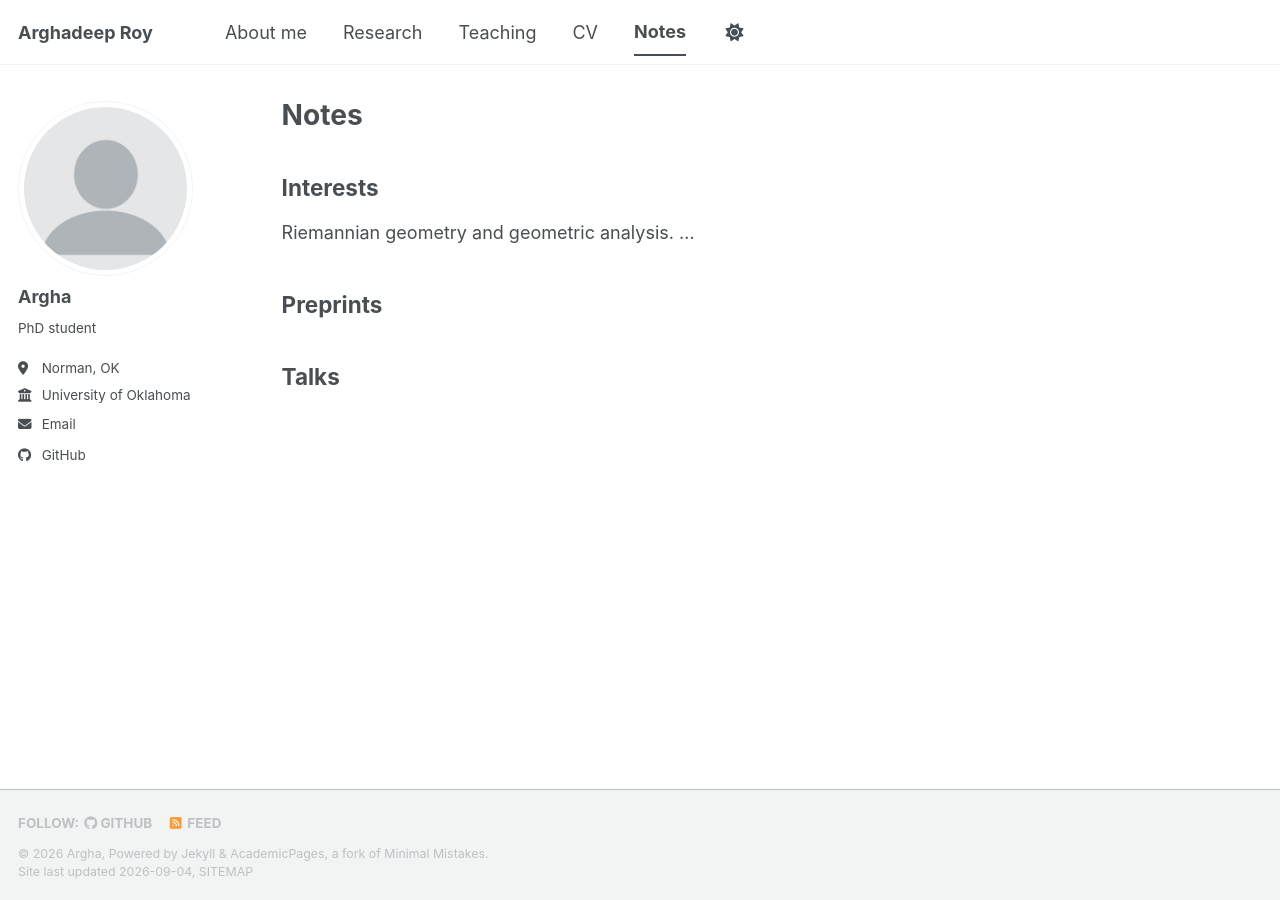
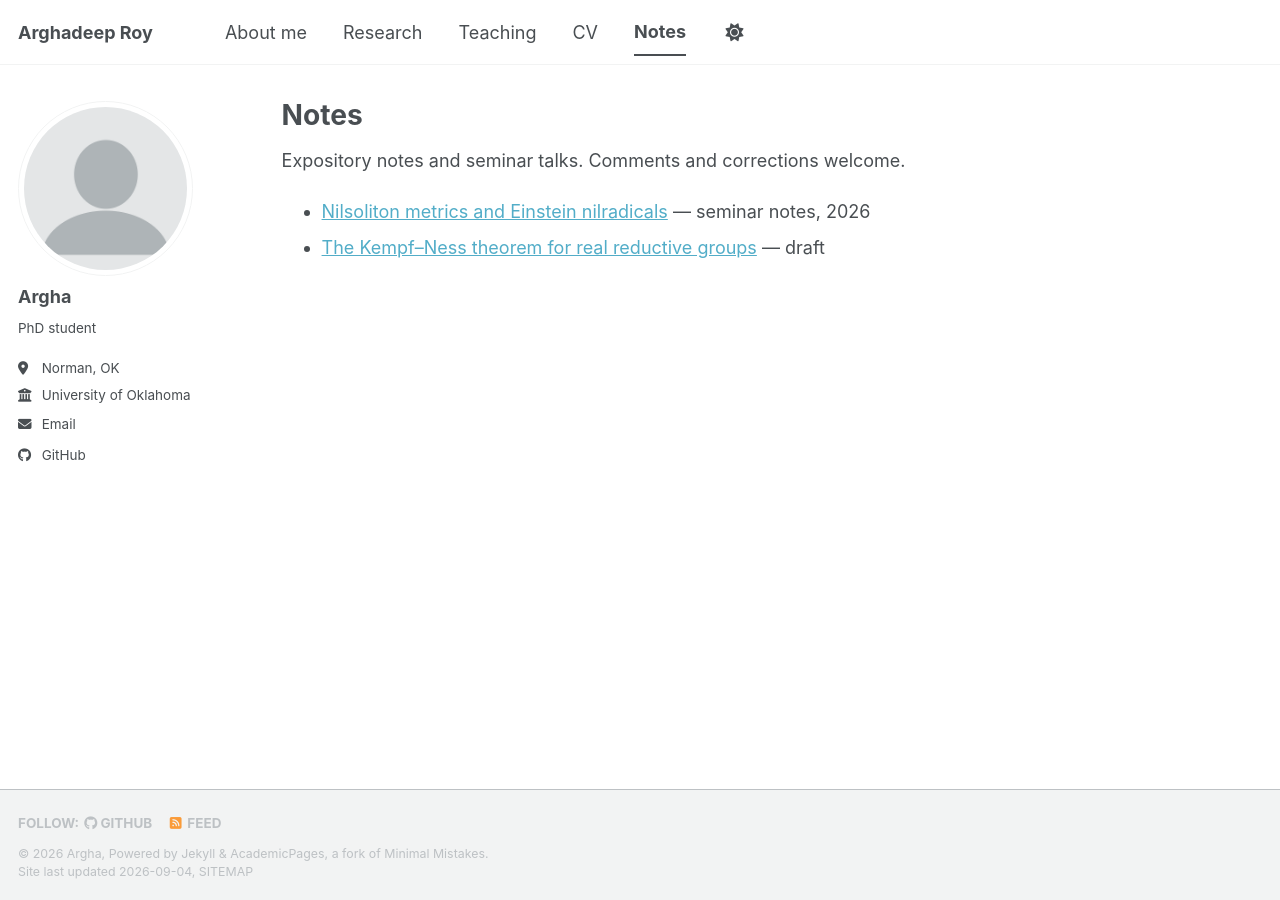
Before and after one commit to Roy952-cmd/Roy952-cmd.github.io, a Jekyll site: the page built from _pages/notes.md, in a window 1280 px wide. Built offline with Jekyll 4.4.1, drawn with Linux system fonts in a browser that asks for light colours; a style sheet for code colours, icons or effects is not loaded.

Commit message:
Update notes.md

```diff
--- a/_pages/notes.md
+++ b/_pages/notes.md
@@ -5,12 +5,7 @@ permalink: /notes/
 author_profile: true
 ---
 
-{% include base_path %}
+Expository notes and seminar talks. Comments and corrections welcome.
 
-## Interests
-
-Riemannian geometry and geometric analysis. ...
-
-## Preprints
-
-## Talks
+- [Nilsoliton metrics and Einstein nilradicals](/files/nilsolitons.pdf) — seminar notes, 2026
+- [The Kempf–Ness theorem for real reductive groups](/files/kempf-ness.pdf) — draft
```
